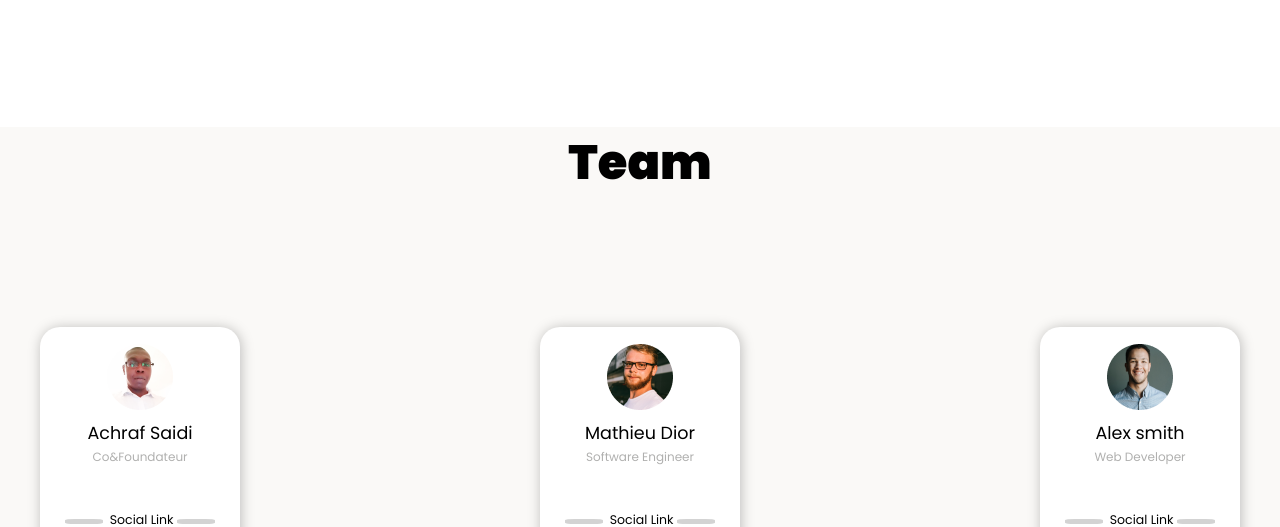
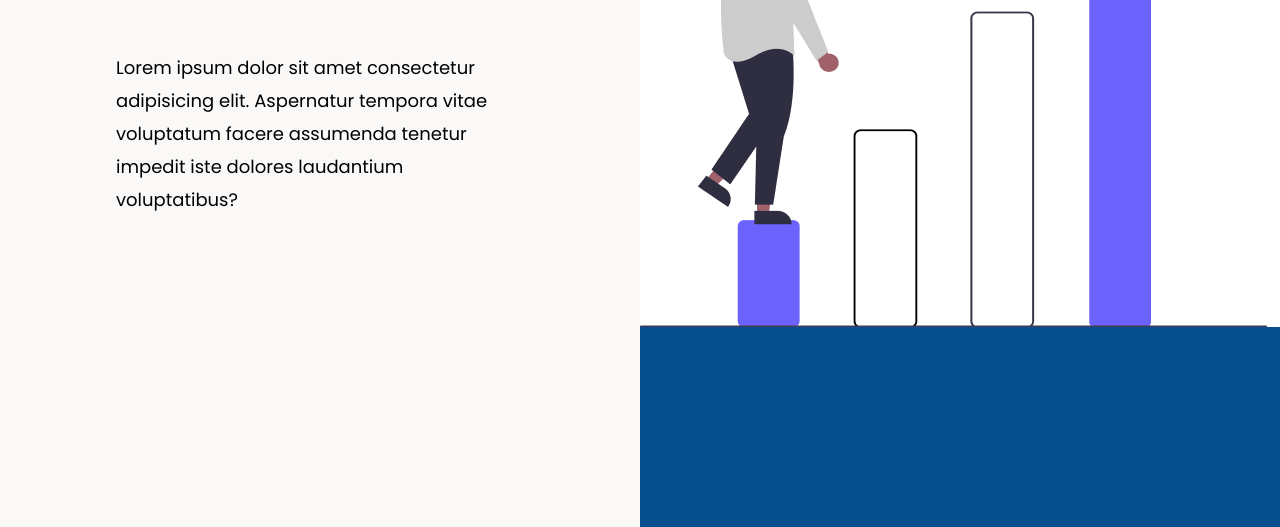
Before and after one commit to achraf2020-code/enterprise-web-site, a plain HTML site: page index.html in a window 1280 px wide. Shown: the part 5223-5750 px from the top of the page. Drawn offline with Linux system fonts and the light colour scheme.

Commit message:
add section curve2

```diff
--- a/index.html
+++ b/index.html
@@ -186,6 +186,29 @@
 
 
     </section>
+    <section class="container-curve" style=" margin-top: 200px;">
+
+        <div class="section-content section-content2">
+          <div class="static-text-2 section-text">
+
+            <h2>
+                We help you to find A greet project idea.
+               </h2>
+               <p>
+                Lorem ipsum dolor sit amet consectetur adipisicing elit. Aspernatur tempora vitae voluptatum facere assumenda tenetur impedit iste dolores laudantium voluptatibus?
+               </p>
+            </div>
+            <div class="static-img">
+                <img src="./img/static-img-2.png" alt="">
+
+            </div>
+          </div>
+
+
+        </div>
+
+
+</section>
     <section class="partener-container">
         <div class="section-title p-y">
             <h1>Nos Partener</h1>
--- a/style.css
+++ b/style.css
@@ -416,6 +416,28 @@ margin: 54px 0;
 .content-partner .brand-img:hover{
     filter: brightness(100%) contrast(100%);
 }
+/* section statstic 2 */
+.static-text-2{
+    background: #FAF9F7;
+    width: 50%;
+    height: 900px;
+}
+.static-img{
+    width: 50%;
+    height: 100%;
+    position: relative;
+}
+.static-img img{
+    position: absolute;
+   top: 237px;
+    left: 0;
+}
+
+.section-content2::after{
+width: 50% !important;
+left: 50% !important;
+}
+
 /* section team */
 .card2{
     /* height: 250px; */
```
Also changed, not shown: img/static-img-2.png (added).
